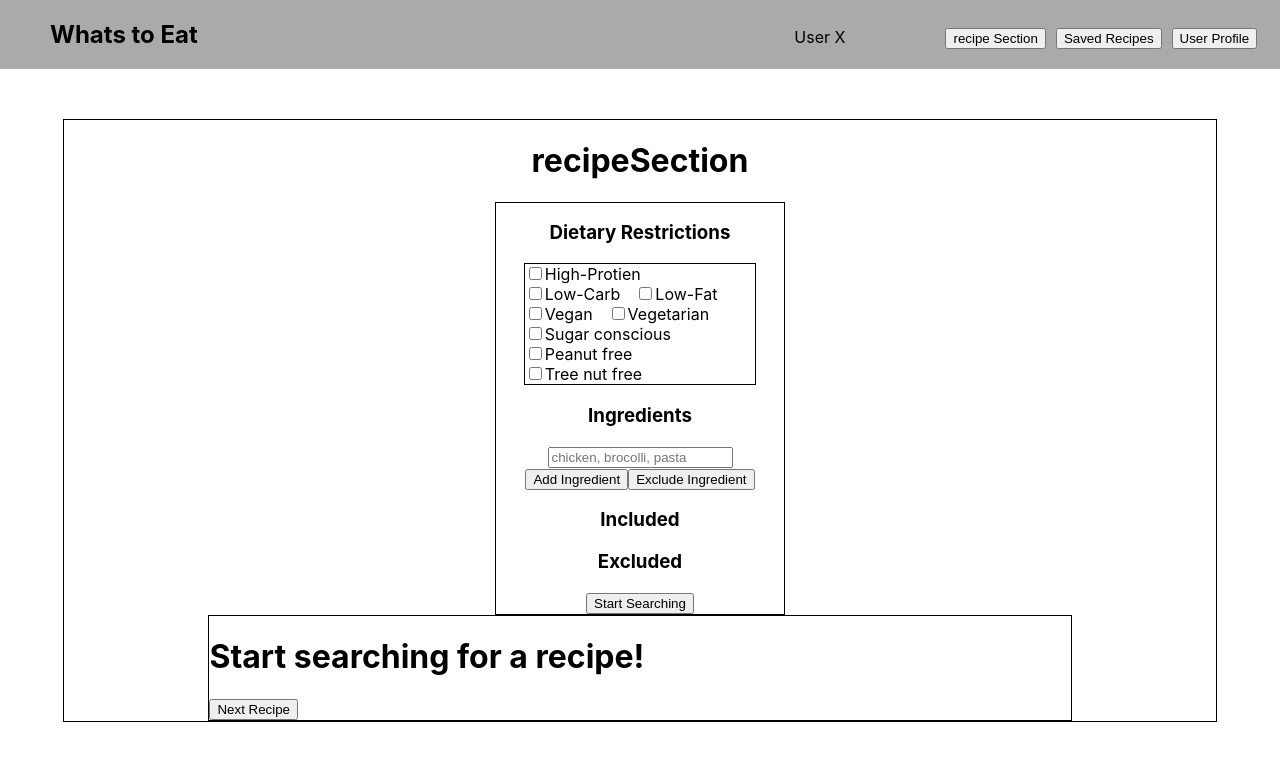
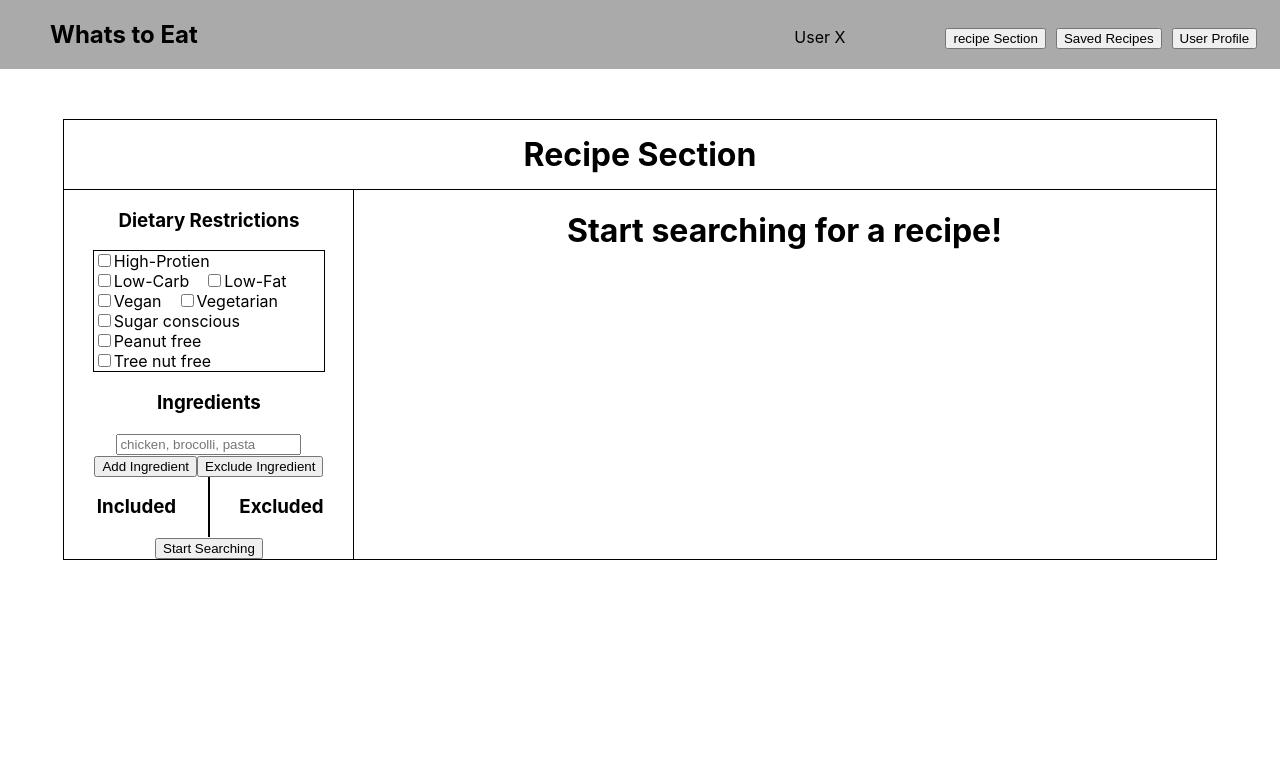
Before and after one commit to Aamsegal/WhatsToEat, a React (Create React App) app: page /application in a window 1280 px wide. Shown: the top 760 px of the page. Built offline with nearby package versions, Linux system fonts and the light colour scheme; no server answers.

Commit message:
Added recipe information to rendering such as calories and serving size.... Also added mild css to dietary restriction form

```diff
--- a/src/RecipeDisplay/recipeDisplay.css
+++ b/src/RecipeDisplay/recipeDisplay.css
@@ -1,9 +1,9 @@
 @media screen and (min-width: 1280px) {
     .recipeDisplayContainer {
         display: inline-block;
-        text-align: left;
+        text-align: center;
+        vertical-align: top;
         width: 74.75%;
 
-        border: 1px solid black;
     }
 }
--- a/src/RecipeDisplay/recipeDisplay.js
+++ b/src/RecipeDisplay/recipeDisplay.js
@@ -4,14 +4,7 @@ import './recipeDisplay.css';
 
 class recipeDisplay extends Component {
 
-    /*
-    state = {
-        recipes: this.props.receivedRecipies
-    }
-    */
-
     renderBaseInfo() {
-        console.log('base info is called')
         let currentRecipeHTML = [];
 
         if(this.props.currentRecipeProp === undefined) {
@@ -23,7 +16,6 @@ class recipeDisplay extends Component {
             )
         }else {
             let currentRecipeInfo = this.props.currentRecipeProp.recipe;
-            console.log(currentRecipeInfo)
 
             currentRecipeHTML.push(
                 <div className="displayedRecipe">
@@ -35,9 +27,8 @@ class recipeDisplay extends Component {
 
                     <div className="nutritionSection">
                         <p className="calories">{`${Math.round(currentRecipeInfo.calories)} Calories`}</p>
-                        <p className="healthLabel"></p>
-                        <p className="servingSize"></p>
-                        <p className="ingredients"></p>
+                        <p className="servingSize">{`Serving Size: ${currentRecipeInfo.yield}`}</p>
+                        <p className="cookTime">{`Cook Time: ${currentRecipeInfo.totalTime} minutes`}</p>
                     </div>
                 </div>
             )
@@ -50,9 +41,7 @@ class recipeDisplay extends Component {
     }
 
     renderAllergies() {
-        console.log('renderAllergies is called')
-
-        let allergiesHTML = [];
+        let allergiesHTML = [<h3>Allergy Info</h3>];
 
         if(this.props.currentRecipeProp === undefined) {
 
@@ -61,10 +50,8 @@ class recipeDisplay extends Component {
         }else {
 
             let allergiesList = this.props.currentRecipeProp.recipe.healthLabels;
-            console.log(allergiesList);
 
             for(let i=0; i < allergiesList.length; i++) {
-                console.log(allergiesList[i]);
                 allergiesHTML.push(
                         <p className="allergyText">{allergiesList[i]}</p>
                 )
@@ -74,15 +61,49 @@ class recipeDisplay extends Component {
         return allergiesHTML;
     }
 
-    /*
-    renderHealthLabels() {
+    renderIngredients() {
+        let ingredientHTML = [<h3>Ingredients</h3>];
 
+        if(this.props.currentRecipeProp === undefined) {
+            return
+        }else {
+
+            let ingredientList = this.props.currentRecipeProp.recipe.ingredientLines;
+
+            for(let i=0; i < ingredientList.length; i++) {
+                ingredientHTML.push(
+                    <li className={`ingredientLi-Id=${i}`}>{ingredientList[i]}</li>
+                )
+            }
+
+        }
+
+        return ingredientHTML;
     }
 
-    renderIngredients() {
+    renderExtraDetail() {
+        let extraDetailHTML = [];
 
+        if(this.props.currentRecipeProp === undefined) {
+            return
+        }else {
+            let recipeInfo = this.props.currentRecipeProp.recipe;
+
+            extraDetailHTML.push(
+                <a className="recipeLink" href={recipeInfo.url} target="_blank">Cooking Details!</a>
+            )
+        }
+
+        return extraDetailHTML;
     }
-    */
+
+    renderNextButton() {
+        if(this.props.currentRecipeProp === undefined) {
+            return
+        }else {
+            return <button onClick={() => this.props.nextRecipeFunction()}>Next Recipe</button>
+        }
+    }
 
     render() {
         return (
@@ -97,8 +118,17 @@ class recipeDisplay extends Component {
                     {this.renderAllergies()}
                 </div>
 
-                <button onClick={() => this.props.nextRecipeFunction()}>Next Recipe</button>
+                <div className="ingredientList">
+                    <ul className="ingredientUl">
+                        {this.renderIngredients()}
+                    </ul>
+                </div>
 
+                <div className="extraDetail">
+                    {this.renderExtraDetail()}
+                </div>
+
+                {this.renderNextButton()}
 
             </div>
 
--- a/src/RecipeFilter/recipeFilter.css
+++ b/src/RecipeFilter/recipeFilter.css
@@ -4,7 +4,7 @@
         text-align: center;
         width: 25%;
 
-        border: 1px solid black;
+        border-right: 1px solid black;
     }
 
     .recipeFilterForm {
@@ -18,4 +18,27 @@
         margin-right: 15px;
         display: inline-block;
     }
+
+    .ingredientRequirements{
+        display: flex;
+    }
+
+    .addedIngredients, .excludedIngredients {
+        display: inline-block;
+        align-items: stretch; /*Since the parent is flex, this element makes
+        both divs stretch to be the max height.*/
+        width: 49.75%;
+        vertical-align: top;
+    }
+
+    .addedIngredients {
+        border-right: 1px solid black;
+        min-height: 100%;
+    }
+
+    .excludedIngredients {
+        border-left: 1px solid black;
+        min-height: 100%;
+    }
+
 }
--- a/src/RecipeFilter/recipeFilter.js
+++ b/src/RecipeFilter/recipeFilter.js
@@ -144,7 +144,7 @@ class recipeFilter extends Component {
         let ingredientList = this.state.ingredients;
 
         if (ingredientList.length === 0) {
-            alert('Please provide atleast 1 ingredient.');
+            alert('Please provide at least 1 ingredient.');
             return
         }
 
@@ -205,7 +205,7 @@ class recipeFilter extends Component {
 
                     </form>
 
-                    <div className='recipeFilterFoodContainter'>
+                    <div className='recipeFilterFoodContainer'>
 
                         <h3>Ingredients</h3>
 
@@ -221,6 +221,7 @@ class recipeFilter extends Component {
                     </div>
                 </div>
 
+                <div className="ingredientRequirements">
                     <div className="addedIngredients">
                         <h3>Included</h3>
                         {this.renderAllIngredients()}
@@ -230,6 +231,8 @@ class recipeFilter extends Component {
                         <h3>Excluded</h3>
                         {this.renderExcludedIngredients()}
                     </div>
+                </div>
+
 
                 <div className="recipeSearchButtonContainer">
                     <button className="recipeSearchButton" onClick={() => this.startSearching()}>Start Searching</button>
--- a/src/RecipeSection/recipeSection.css
+++ b/src/RecipeSection/recipeSection.css
@@ -8,4 +8,14 @@
 
         border: 1px solid black;
     }
+
+    .recipeSectionTitleContainer {
+        border-bottom: 1px solid black;
+        padding-top: 15px;
+        padding-bottom: 15px;
+    }
+
+    .recipeSectionTitle {
+        margin: 0;
+    }
 }
--- a/src/RecipeSection/recipeSection.js
+++ b/src/RecipeSection/recipeSection.js
@@ -11,7 +11,10 @@ class recipeSection extends Component {
 
             <div className="recipeSectionComponent" id="recipeSectionComponent">
 
-                <h1>recipeSection</h1>
+                <div className="recipeSectionTitleContainer">
+                    <h1 className="recipeSectionTitle">Recipe Section</h1>
+                </div>
+
                 <RecipeFilter recipeApiSearch={this.props.recipeApiSearch}/>
                 <RecipeDisplay
                     currentRecipeProp={this.props.currentRecipeProp}
--- a/src/SavedRecipes/savedRecipes.js
+++ b/src/SavedRecipes/savedRecipes.js
@@ -13,12 +13,13 @@ class SavedRecipies extends Component {
         for (const key in Recipes) {
             const currentrecipe = Recipes[key];
             const imageLink = currentrecipe.image;
+            let recipeName = currentrecipe.name;
 
             recipeHTML.push(
                 <div className='savedrecipe' id={`savedrecipe+${key}+${currentrecipe.name}`}>
 
                     <div className='savedrecipeImageContainer'>
-                        <img className='savedrecipeImage' src={imageLink}></img>
+                        <img className='savedrecipeImage' src={imageLink} alt={recipeName}></img>
                         <button className='savedrecipeDelete'>Delete recipe</button>
                     </div>
 
@@ -42,10 +43,9 @@ class SavedRecipies extends Component {
     }
 
     render() {
-        //console.log(Recipies)
         return (
             <div className="savedrecipeComponent" id="savedrecipeComponent" style={{display: 'none'}}>
-                <h1>SavedRecipies</h1>
+                <h1>Saved Recipes</h1>
                 <div className="savedRecipesContainer">
                     {this.checkRecipes()}
                 </div>
```
Lines whose indentation alone changed are shown as unchanged.
